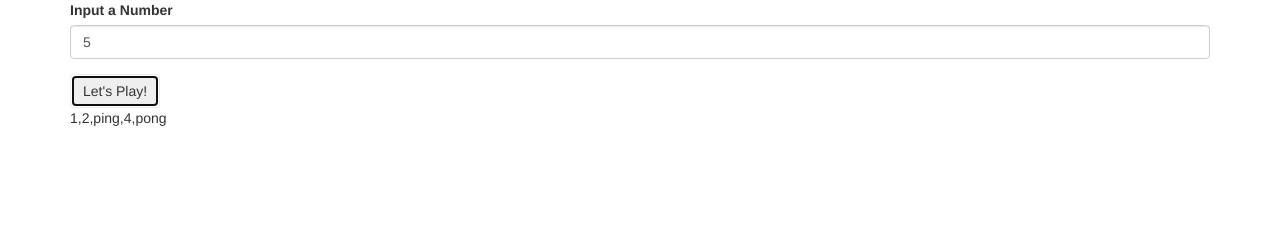
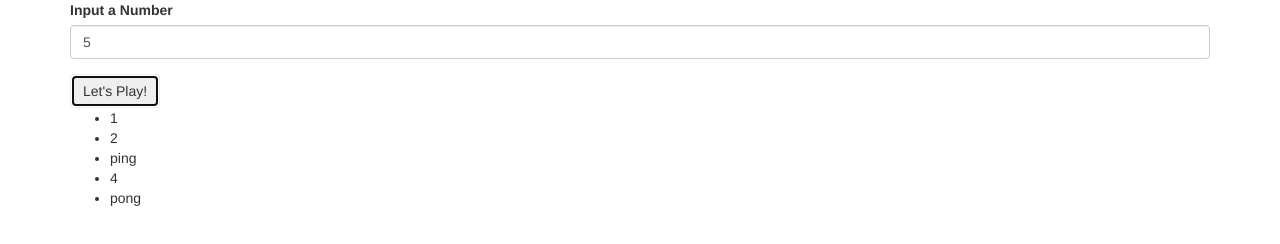
Before and after one commit to alexandraholcombe/cr-intro-week3, a plain HTML site: page index.html in a window 1280 px wide. Both pictures are taken after typing "5" into the empty fields and a click on the button "Let's Play!". Drawn offline with Linux system fonts and the light colour scheme.

Commit message:
surround loop results in list item tags

```diff
--- a/index.html
+++ b/index.html
@@ -18,7 +18,8 @@
         <button type="submit" name="submit-button" class="btn btn-large">Let's Play!</button>
       </form>
       <div id="outputBox">
-        <span id="output"></span>
+        <ul id="output">
+        </ul>
     </div>
   </body>
 </html>
--- a/js/scripts.js
+++ b/js/scripts.js
@@ -9,15 +9,15 @@ var pingPonger = function(input) {
   for (var i = 1; i <= input; i++) {
     if (i % 15 === 0) {
       output = pingPongs[2]
-      outputArray.push(output);
+      outputArray.push("<li>" + output + "</li>");
     } else if (i % 5 === 0) {
       output = pingPongs[1]
-      outputArray.push(output);
+      outputArray.push("<li>" + output + "</li>");
     } else if (i % 3 === 0) {
       output = pingPongs[0];
-      outputArray.push(output);
+      outputArray.push("<li>" + output + "</li>");
     } else {
-      outputArray.push(i);
+      outputArray.push("<li>" + i + "</li>");
     };
   };
   return outputArray;
@@ -28,6 +28,6 @@ $(function(){
   $("form").submit(function(event) {
     event.preventDefault();
     userInput = parseInt($("#user-input").val());
-    $("#output").text(pingPonger(userInput));
+    $("#output").append(pingPonger(userInput).join(""));
   });
 });
```
